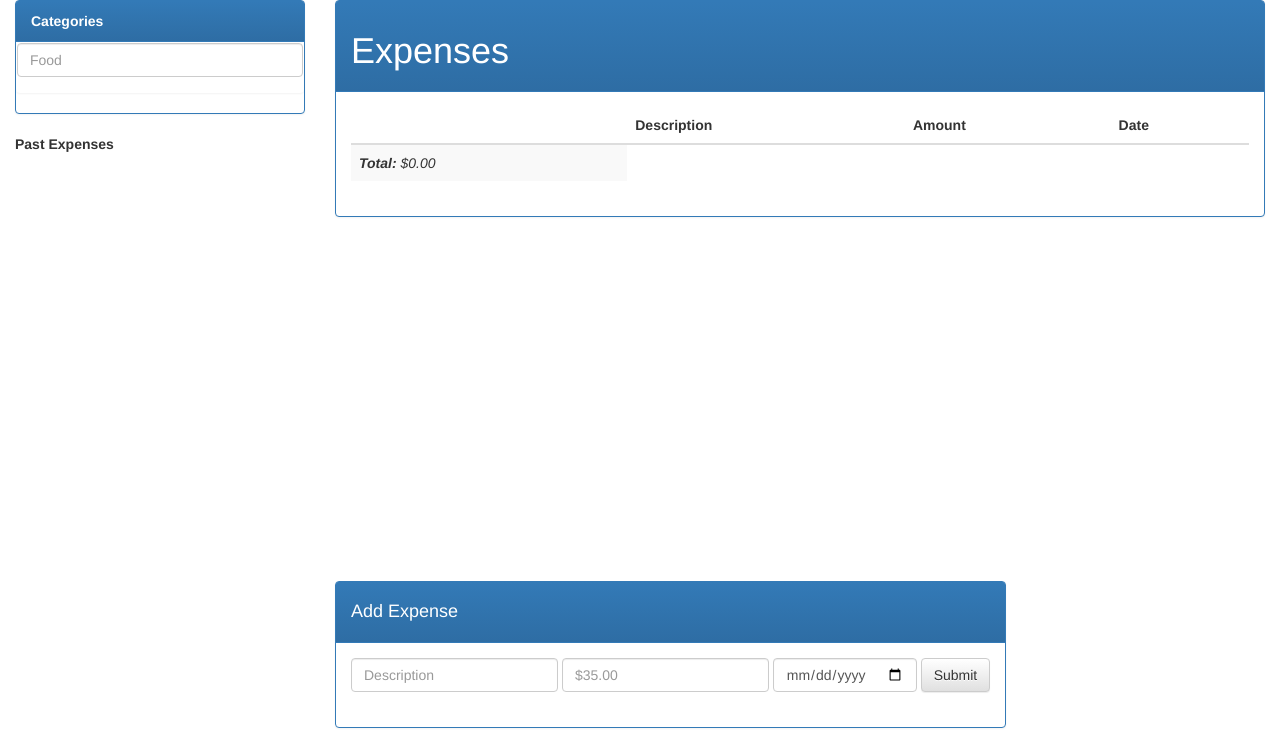
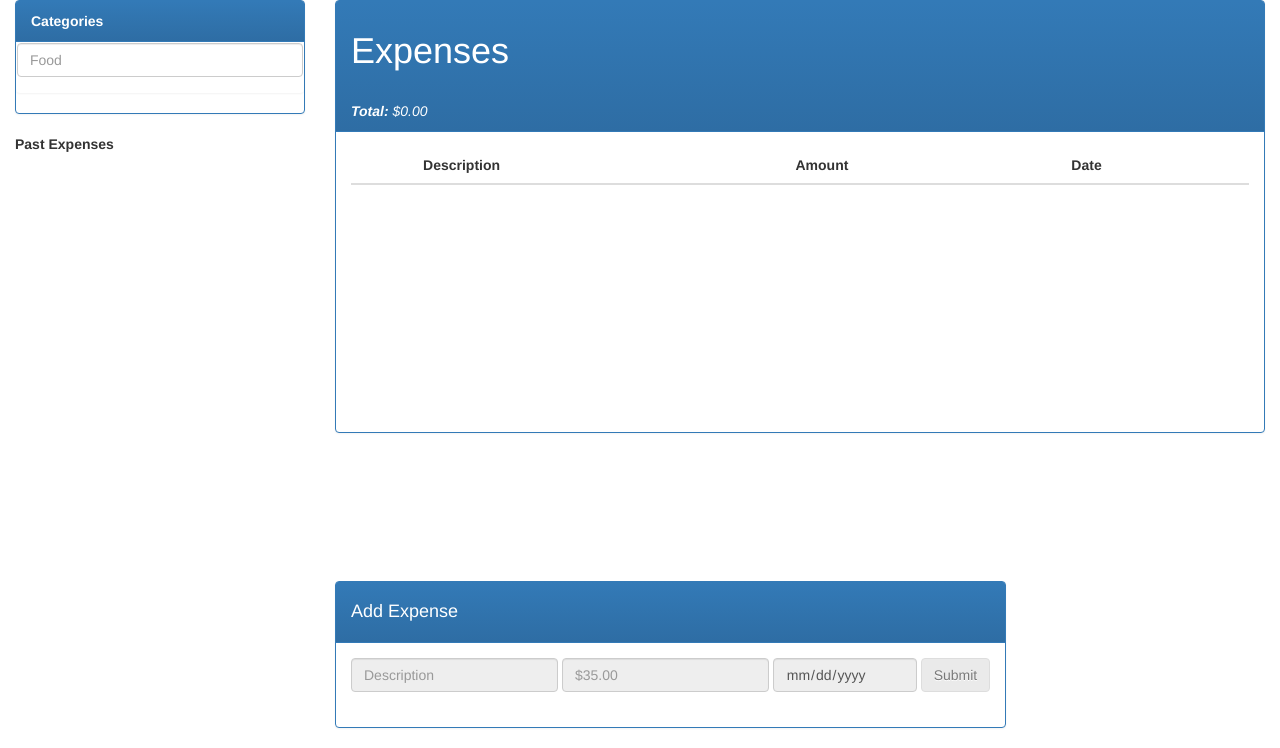
Before and after one commit to h-betz/SpendingTracker, a Django app: page /dashboard/ in a window 1280 px wide. Shown: the part 52-800 px from the top of the page. Run offline with Django 3.2, Linux system fonts and the light colour scheme; a user stored in the database is signed in; lists and menus that the app fills with data are empty; some libraries are stand-ins or nearby versions.

Commit message:
Some styling

```diff
--- a/assets/js/index.js
+++ b/assets/js/index.js
@@ -43,6 +43,7 @@ function appendToCategoryList(categoryName) {
 
 // Gets the selected category
 function activeCategory(text) {
+    document.getElementById("expenseFieldset").disabled = false;
     resetTable();
     resetPastYears();
     addPastExpenseOption(text);
@@ -166,8 +167,6 @@ function deleteExpense(parentElement) {
     });
     console.log(expenseDetails);
     deleteExpensePOST(expenseDetails, parentElement.rowIndex - 1, amount);
-    //table.deleteRow(parentElement.rowIndex - 1);
-    //updateTotal(amount);
 }
 
 //Sends the user input to the server to add a new category
@@ -384,6 +383,7 @@ function updateTotal(amount) {
 
 // Sets the total value text
 function setTotal(amount) {
+    amount = parseFloat(Math.round(amount * 100) / 100).toFixed(2);
     var total_text = document.getElementById('total');
     total_text.innerText = amount;
 }
--- a/templates/dashboard/dashboard.html
+++ b/templates/dashboard/dashboard.html
@@ -38,8 +38,11 @@
       </div>
       <div class="col-sm-10 col-md-10 col-lg-9">
         <div class='expense panel panel-primary'>
-            <div class='panel-heading'><strong><h1 id="dash-head">Expenses</h1></strong></div>
-            <div class='panel-body expenses'>
+            <div class='panel-heading'><strong><h1 id="dash-head">Expenses</h1></strong>
+            <br>
+            <b><i>Total:</i></b> <i>$<span id="total">0.00</span></i>
+            </div>
+            <div class='panel-body expenses' style="overflow: auto;height:300px;">
                 <table id="expense-table" class="table table-striped table-hover">
                   <thead>
                       <tr>
@@ -52,11 +55,6 @@
                   <tbody id="expense-table-body">
 
                   </tbody>
-                  <tr>
-                    <td>
-                      <b><i>Total:</i></b> <i>$<span id="total">0.00</span></i>
-                    </td>
-                  </tr>
                 </table>
             </div>
           </div>
@@ -64,6 +62,7 @@
             <div class='panel-heading'><strong><h4>Add Expense</h4></strong></div>
             <div class="panel-body addexpense">
               <form onSubmit="addExpense();return false;" id="expenseForm" class="form-inline">
+                  <fieldset id="expenseFieldset" disabled="true">
                   <div class="form-group">
                     <div class="col-4">
                         <input class="form-control" placeholder="Description" type="text" name="description" id="description-input" autocomplete="off"/>
@@ -72,6 +71,7 @@
                       <button type="submit" class="btn btn-default" name="submit">Submit</button>
                     </div>
                   </div>
+                  </fieldset>
               </form>
             </div>
           </div>
```
Also changed, not shown: db.sqlite3.
